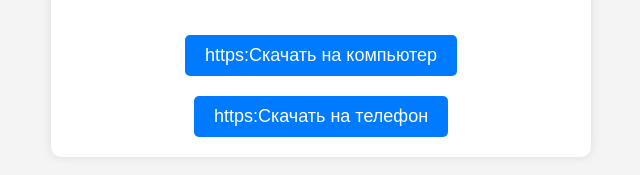
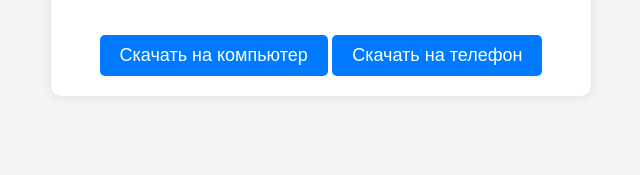
Before and after one commit to bizinhub/click-to_success, a plain HTML site: page index.html in a window 1280 px wide. Shown: the part 227-402 px from the top of the page, without its empty margins (319-959 px from the left). Drawn offline with Linux system fonts and the light colour scheme.

Commit message:
Update index.html

```diff
--- a/index.html
+++ b/index.html
@@ -10,8 +10,8 @@
     <div class="container">
         <h1>Клик к успеху</h1>
         <p>Простая, но захватывающая игра-кликер. Скачивай и добейся успеха!</p>
-        <a href="https://disk.yandex.ru/d/AgvcAyq23T432Q" class="download-btn">https:Скачать на компьютер</a>
-        <a href="https://disk.yandex.ru/d/RGbx2vngpjZaeg" class="download-btn">https:Скачать на телефон</a>
+        <a href="https://disk.yandex.ru/d/AgvcAyq23T432Q" class="download-btn">Скачать на компьютер</a>
+        <a href="https://disk.yandex.ru/d/RGbx2vngpjZaeg" class="download-btn">Скачать на телефон</a>
     </div>
 </body>
 </html>
```
